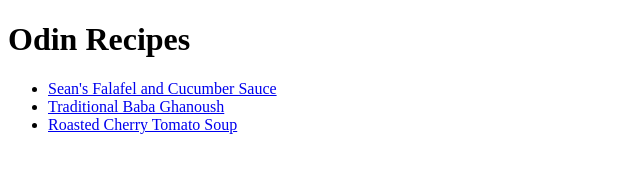
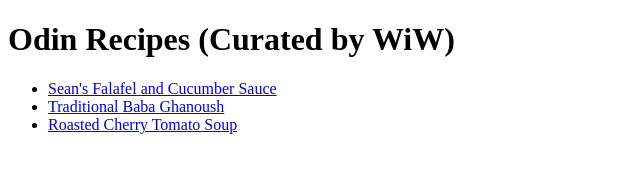
Before and after one commit to wiwsic/odin-recipes, a plain HTML site: page index.html in a window 1280 px wide. Shown: the whole page, without its empty margins (0-640 px from the left). Drawn offline with Linux system fonts and the light colour scheme.

Commit message:
Change the main name

```diff
--- a/index.html
+++ b/index.html
@@ -3,11 +3,11 @@
 <head>
     <meta charset="UTF-8">
     <meta name="viewport" content="width=device-width, initial-scale=1.0">
-    <title>Recipes by WiW</title>
+    <title>Recipes Curated by WiW</title>
 </head>
 <body>
 
-    <h1> Odin Recipes</h1>
+    <h1> Odin Recipes (Curated by WiW)</h1>
     <ul>
         <li><a href="recipes/falafel.html">Sean's Falafel and Cucumber Sauce</a></li>
         <li><a href="recipes/babaghanoush.html">Traditional Baba Ghanoush</a></li>
```
